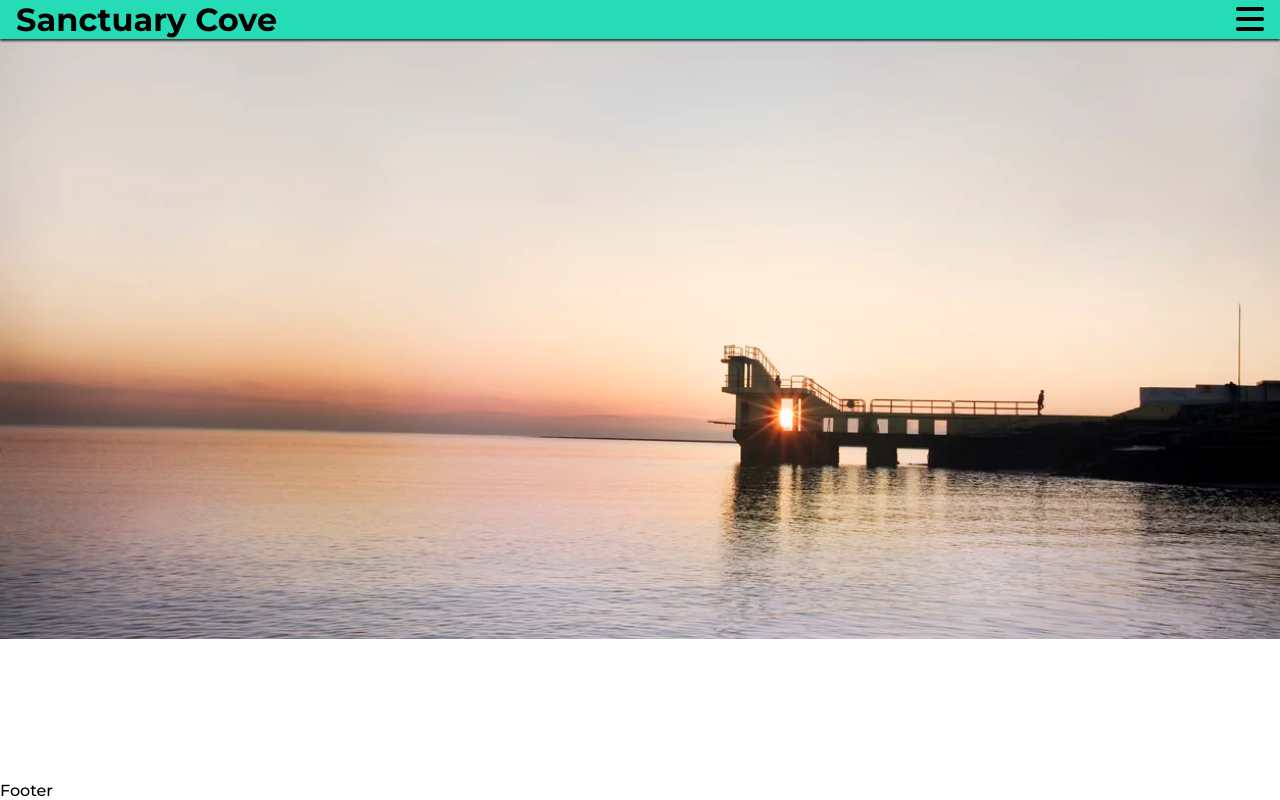
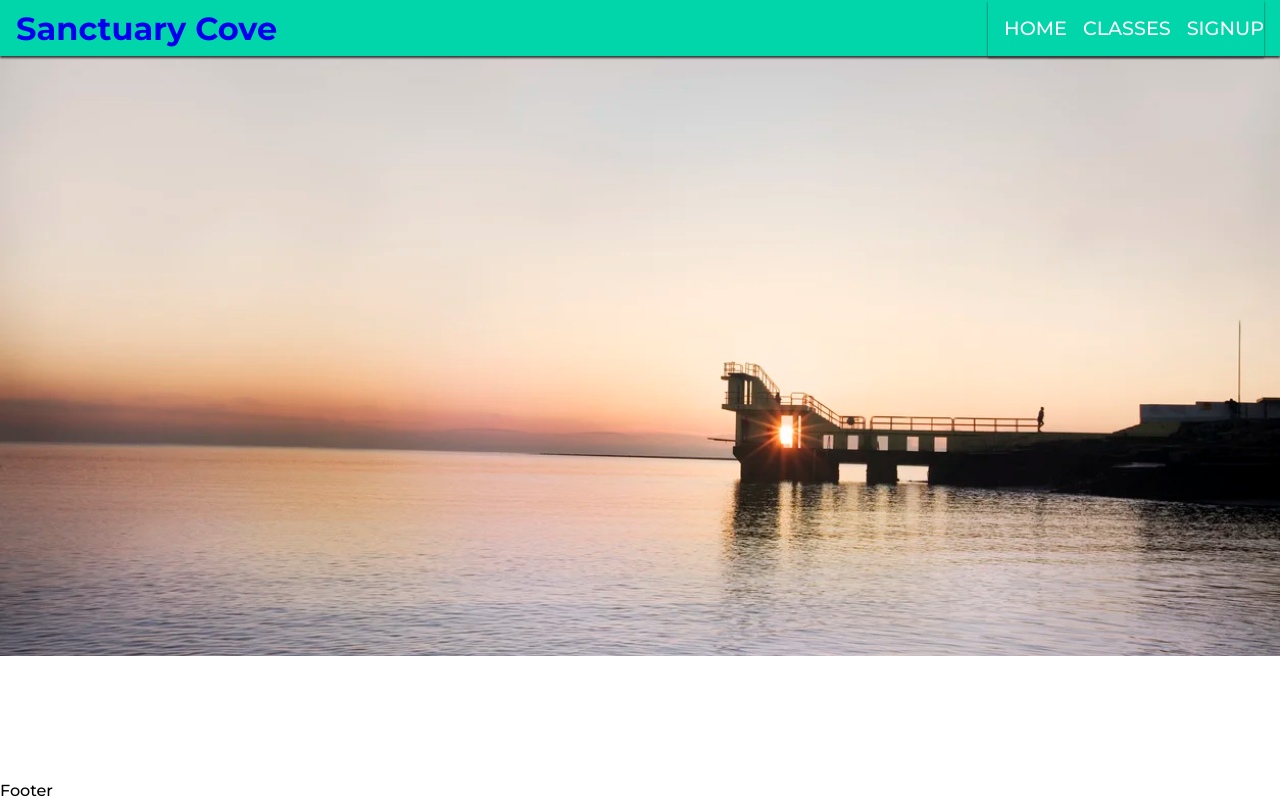
Before and after one commit to Bear81/pp1v2, a plain HTML site: page index.html in a window 1280 px wide. Drawn offline with Linux system fonts and the light colour scheme.

Commit message:
Add nav style for tablets

```diff
--- a/assets/css/style.css
+++ b/assets/css/style.css
@@ -9,7 +9,7 @@
 }
 
 :root {
-    --background: rgba(0, 214, 170, .85);
+    --background: rgba(0, 214, 170, 1);
 }
 
 /* *, *::before, *::after {
@@ -41,7 +41,7 @@ header {
 
 header a {
     text-decoration: none;
-    color: inherit;
+    /* color: inherit; */
 }
 
 nav {
@@ -53,6 +53,7 @@ nav {
     width: 100%;
     display: none;
     padding: 1rem 0 0 0;
+    box-shadow: 0 2px 2px #3a3a3a;
 }
 
 nav ul {
@@ -108,3 +109,33 @@ main {
     width: 100%;
     background: url(../images/iStock-182398527.webp) no-repeat center center/cover;
 }
+
+
+
+/* Media query for tablets (768px) */
+@media screen and (min-width: 768px) {
+
+    /* Header */
+    nav {
+            position: relative;
+            text-align: right;
+            top: 100%;
+            left: 0;
+            background-color: var(--background);
+            width: fit-content;
+            display: block;
+            padding: 1rem 0 0 0;
+        }
+
+    .menu {
+    display: flex;
+   }
+
+   .nav-toggle-label {
+    display: none;
+   }
+
+   main {
+    margin-top: 56px;
+   }
+}
--- a/index.html
+++ b/index.html
@@ -23,7 +23,7 @@
         <label for="nav-toggle" class="nav-toggle-label"><i class="fa-solid fa-bars"></i></label>
         <input type="checkbox" class="nav-toggle" id="nav-toggle">
         <nav>
-        <ul>
+        <ul class="menu">
             <li><a href="index.html">Home</a></li>
             <li><a href="classes.html">Classes</a></li>
             <li><a href="">Signup</a></li>
```
